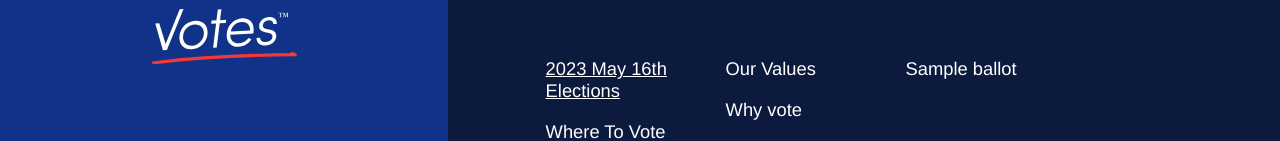
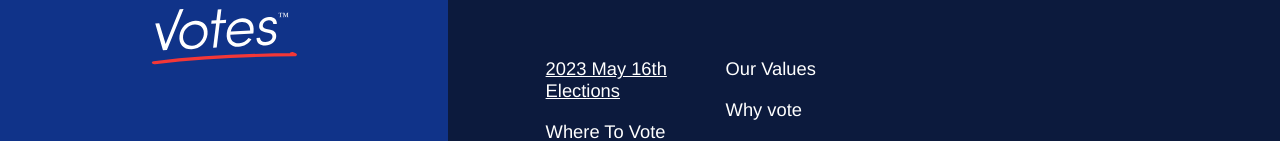
Before and after one commit to pactechteam/bonnervotes, a Next.js app: page / in a window 1280 px wide. Shown: the part 173-314 px from the top of the page. Built offline with nearby package versions, Linux system fonts and the light colour scheme.

Commit message:
remove sample ballot link

```diff
--- a/components/Header.jsx
+++ b/components/Header.jsx
@@ -80,11 +80,11 @@ function Header() {
               Why vote
             </a>
           </Link>
-          <Link href=" https://cloudgis.bonnercountyid.gov/portal/sharing/rest/content/items/fad613e61f55428787cd375aace2c44c/data">
+          {/* <Link href=" https://cloudgis.bonnercountyid.gov/portal/sharing/rest/content/items/fad613e61f55428787cd375aace2c44c/data">
             <a onClick={closeMenu} target="_blank">
               Sample ballot
             </a>
-          </Link>
+          </Link> */}
         </nav>
       </div>
 
```
